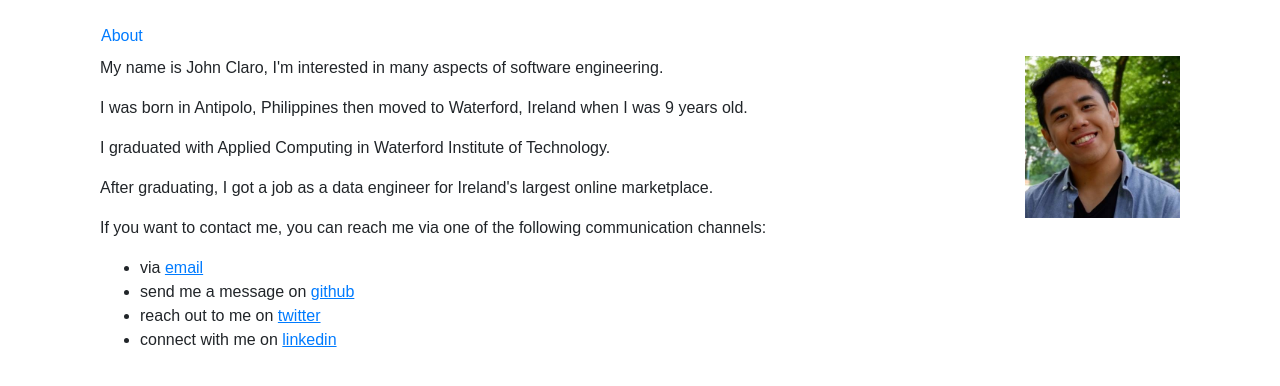
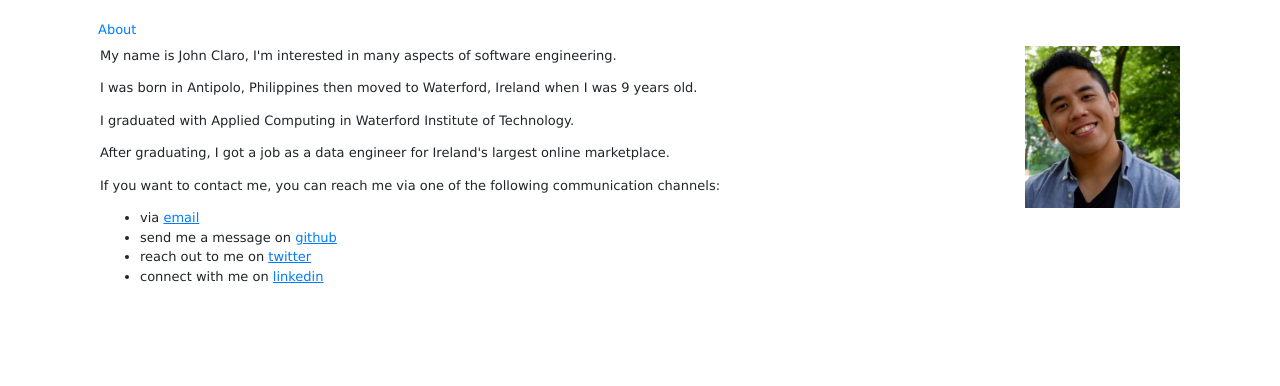
Before and after one commit to jkrclaro/jkrclaro.github.io, a React (Create React App) app: page / in a window 1280 px wide. Shown: the top 386 px of the page. Built offline with nearby package versions, Linux system fonts and the light colour scheme; what webfontloader would draw is missing.

Commit message:
Update font and its size

```diff
--- a/src/index.css
+++ b/src/index.css
@@ -22,5 +22,6 @@
 }
 
 * {
-    font-family: 'Arial';
+    font-family: 'Verdana';
+    font-size: 13px;
 }
```
